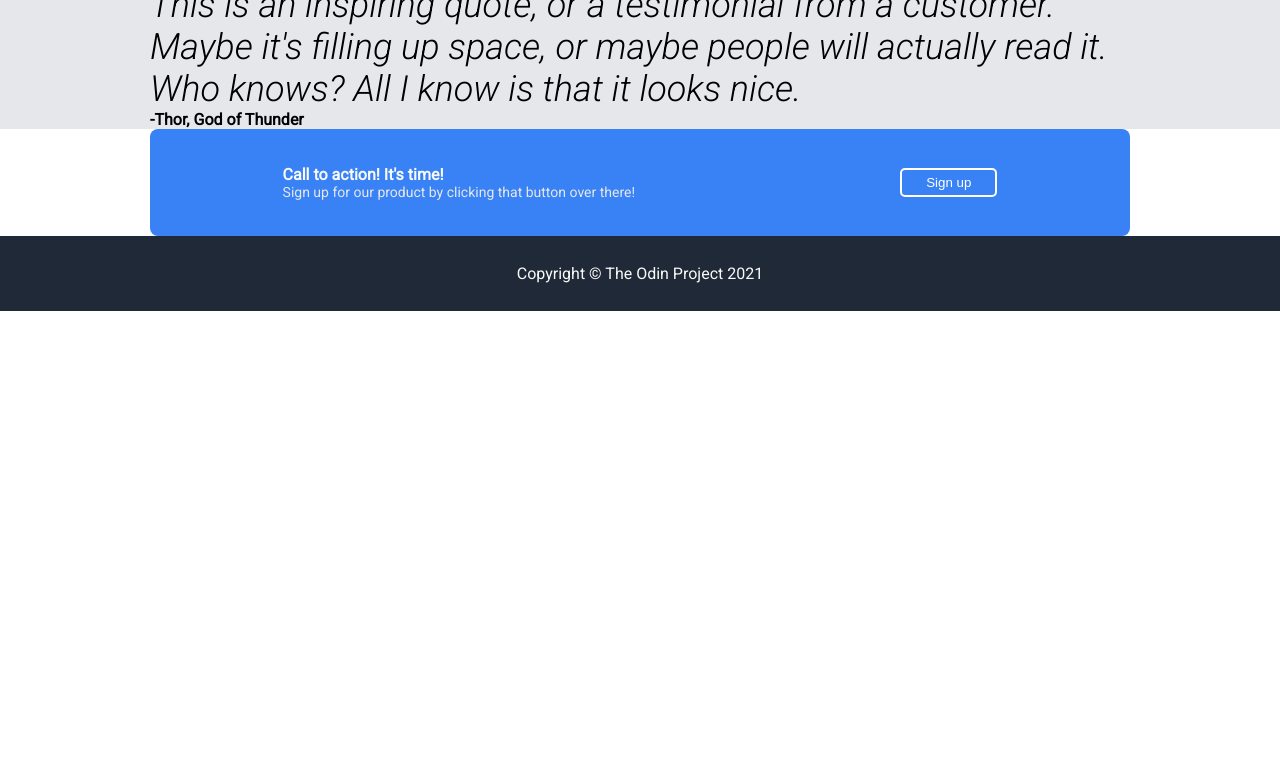
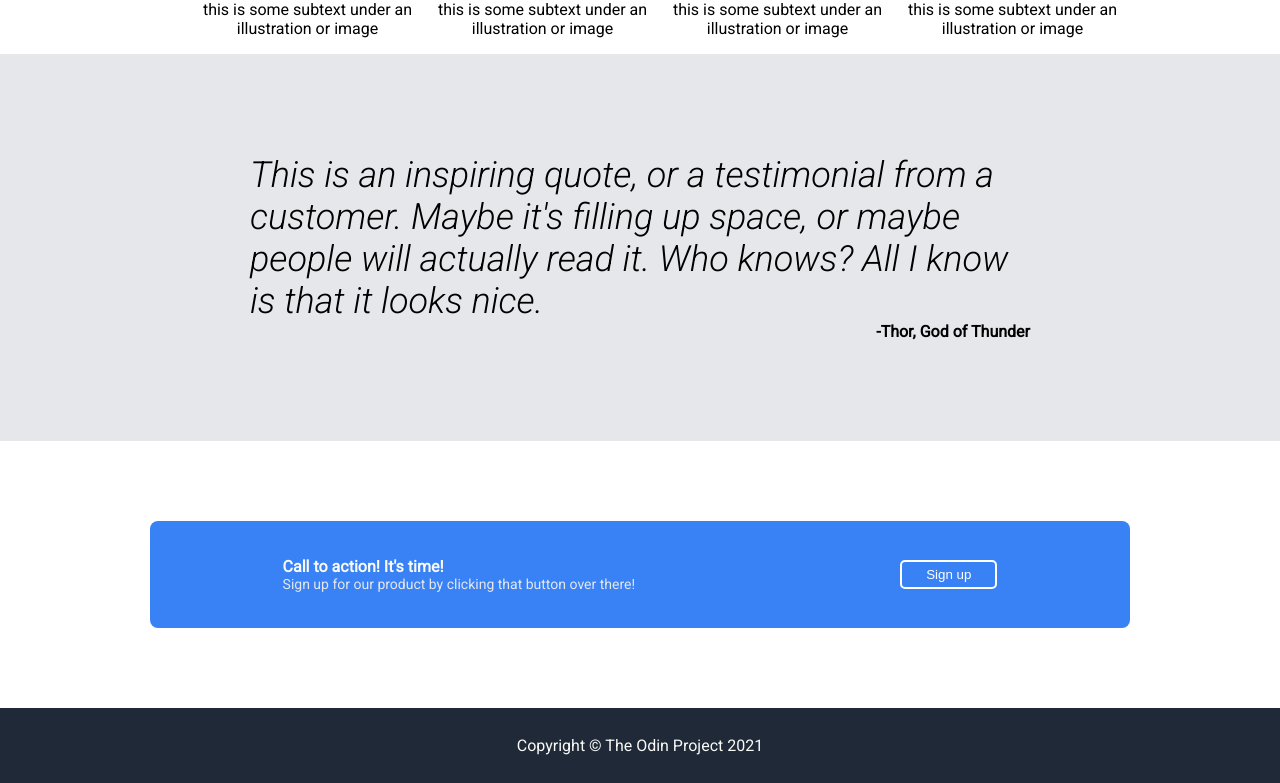
Before and after one commit to alisharifipx/odin-landing-page, a plain HTML site: page index.html in a window 1280 px wide. Shown: the part 527-1310 px from the top of the page. Before the commit the page ends 838 px from the top, so only its background shows below. Drawn offline with Linux system fonts and the light colour scheme.

Commit message:
add and style "random information" lists

```diff
--- a/index.html
+++ b/index.html
@@ -30,6 +30,25 @@
         </header>
         <div class="information-container">
             <div class="info-header">Some random information.</div>
+            <ul class="info-list">
+
+                <li>
+                    <div class="img-box" id="box1"></div>
+                    this is some subtext under an illustration or image
+                </li>
+                <li>
+                    <div class="img-box" id="box2"></div>
+                    this is some subtext under an illustration or image
+                </li>
+                <li>
+                    <div class="img-box" id="box3"></div>
+                    this is some subtext under an illustration or image
+                </li>
+                <li>
+                    <div class="img-box" id="box4"></div>
+                    this is some subtext under an illustration or image
+                </li>
+            </ul>
         </div>
         <div class="quote-container">
             <div class="quote">This is an inspiring quote, or a testimonial from a customer. Maybe it's filling up space, or maybe people will actually read it. Who knows? All I know is that it looks nice.</div>
--- a/style.css
+++ b/style.css
@@ -54,7 +54,7 @@ a {
 
 .hero-left {
     flex: 1;
-    margin-right: 70px;
+    margin-right: 60px;
 }
 
 .img-placeholder {
@@ -84,12 +84,27 @@ button {
 
 .info-header {
     font-size: 36px;
-    font-weight: 700;
+    font-weight: bold;
     color: #1F2937;
+    text-align: center;
+}
+
+.info-list {
+    display: flex;
+    text-align: center;
+
+}
+
+li {
+    list-style: none;
+}
+
+.img-box {
+    border-color: #3882F6;
 }
 
 .quote-container {
-    padding: 0px 150px;
+    padding: 100px 250px;
     background-color: #E5E7EB;
 }
 
@@ -101,16 +116,17 @@ button {
 
 .thor {
     font-family: "Roboto", sans-serif;
-    font-weight: bold;
-
+    font-weight: 700;
+    text-align: right;
 }
 
 .cta-container {
     display: flex;
     justify-content: space-between;
     align-items: center;
-    padding: 0px 150px;
+    padding: 80px 150px;
     margin: 0;
+
 }
 
 .cta-main {
```
